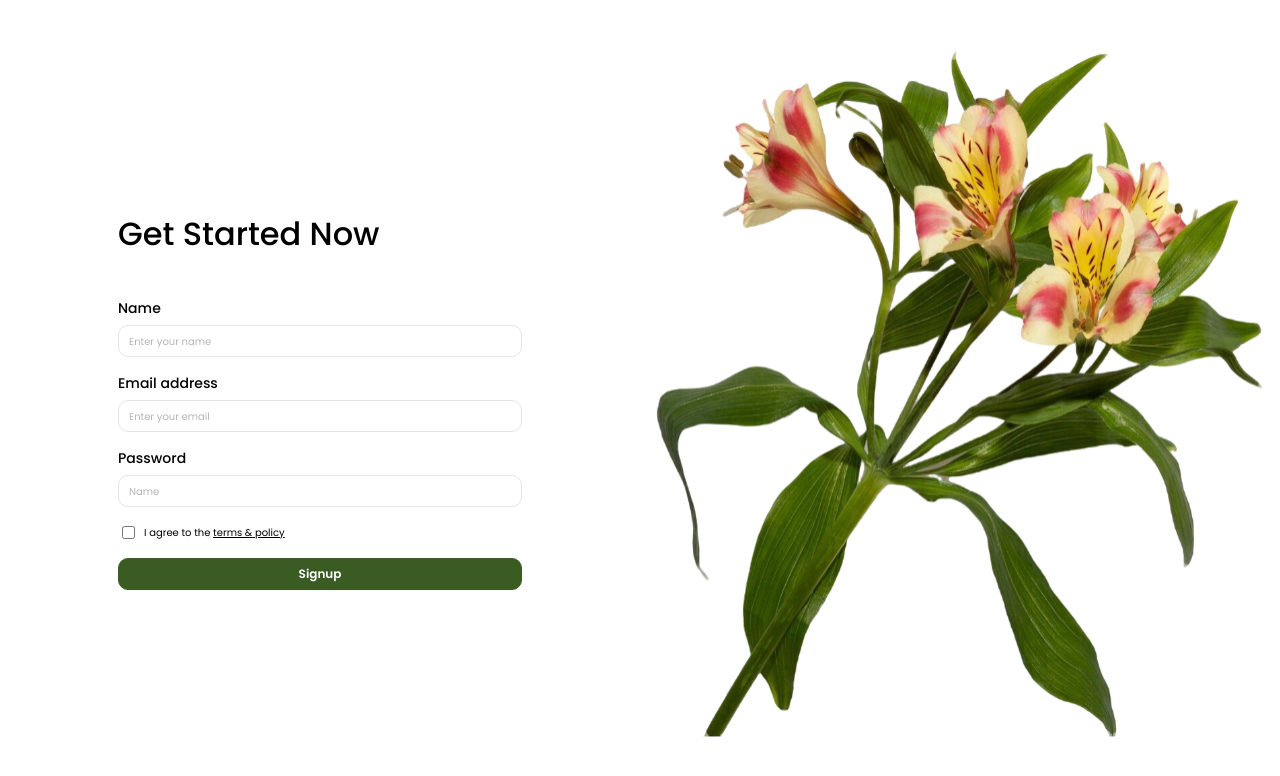
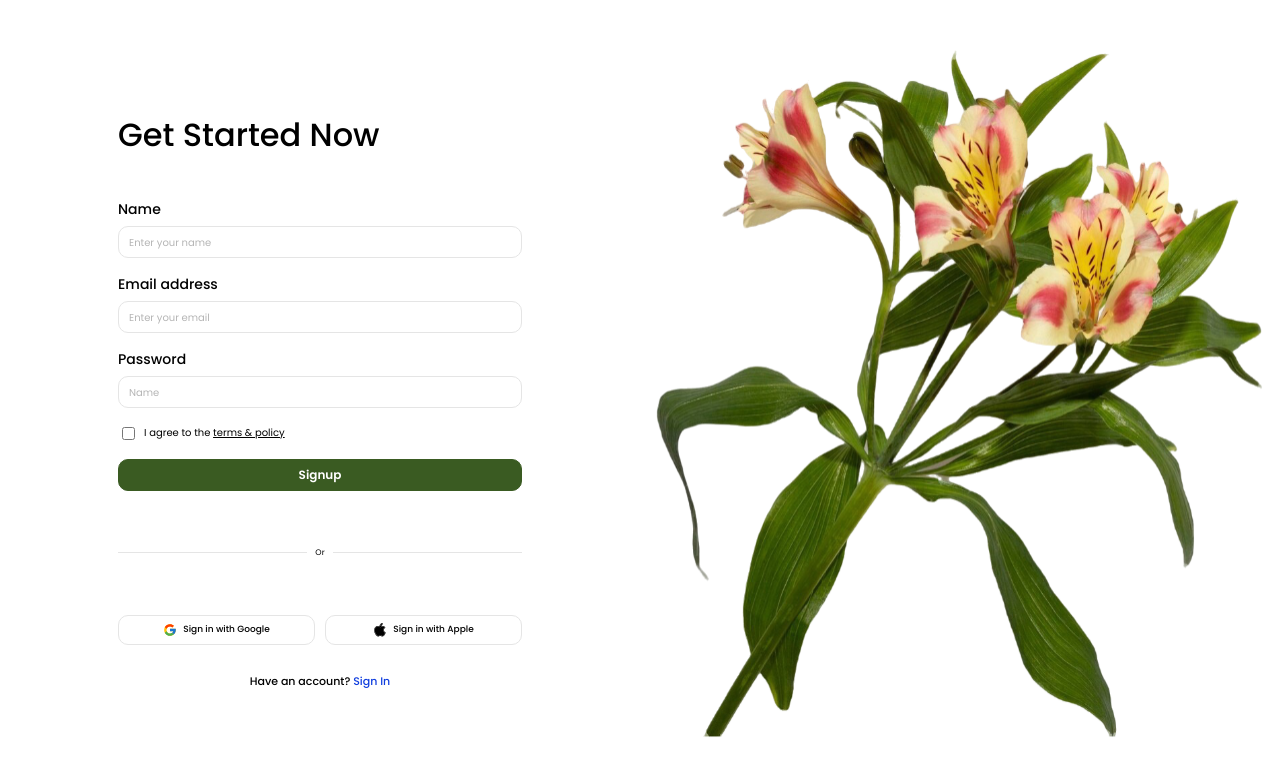
Before and after one commit to ChmB3r/appdev1-final-practical-exam, a React (Vite) app: page / in a window 1280 px wide. Shown: the top 776 px of the page. Built offline with nearby package versions, Linux system fonts and the light colour scheme.

Commit message:
Add divider and social sign-in buttons

```diff
--- a/src/SignUp.jsx
+++ b/src/SignUp.jsx
@@ -1,5 +1,7 @@
 import styles from "./SignUp.module.css";
 import blossom from "./assets/blossom-flower.svg";
+import googleLogo from "./assets/icons-google-logo.svg";
+import appleLogo from "./assets/icons-apple-logo.svg";
 
 export default function SignUp() {
   return (
@@ -29,6 +31,25 @@
                     </label>
 
                     <button type="submit" className={styles.button}>Signup</button>
+
+                    <div className={styles.divider}>
+                        <span>Or</span>
+                        </div>
+
+                        <div className={styles.socials}>
+                        <button type="button" className={styles.socialButton}>
+                            <img src={googleLogo} alt="" />
+                            <span>Sign in with Google</span>
+                        </button>
+                        <button type="button" className={styles.socialButton}>
+                            <img src={appleLogo} alt="" />
+                            <span>Sign in with Apple</span>
+                        </button>
+                        </div>
+
+                        <p className={styles.bottomText}>
+                            Have an account? <a href="#" className={styles.signInLink}>Sign In</a>
+                        </p>
                 </form>
             </div>
         </section>
--- a/src/SignUp.module.css
+++ b/src/SignUp.module.css
@@ -105,3 +105,62 @@
   font-weight: 600;
   cursor: pointer;
 }
+
+.divider {
+  display: flex;
+  align-items: center;
+  gap: 8px;
+  margin-top: 40px;
+  font-family: "Poppins", sans-serif;
+  font-size: 8px;
+  color: #000000;
+}
+
+.divider::before,
+.divider::after {
+  content: "";
+  flex: 1;
+  height: 1px;
+  background: #e5e5e5;
+}
+
+.socials {
+  display: flex;
+  gap: 10px;
+  margin-top: 40px;
+}
+
+.socialButton {
+  flex: 1;
+  height: 30px;
+  display: flex;
+  align-items: center;
+  justify-content: center;
+  gap: 6px;
+  border: 1px solid #e5e5e5;
+  border-radius: 10px;
+  background: #ffffff;
+  font-family: "Poppins", sans-serif;
+  font-size: 9px;
+  font-weight: 500;
+  cursor: pointer;
+}
+
+.socialButton img {
+  width: 14px;
+  height: 14px;
+}
+
+.bottomText {
+  margin: 12px 0 0;
+  text-align: center;
+  font-family: "Poppins", sans-serif;
+  font-size: 11px;
+  font-weight: 500;
+  color: #000000;
+}
+
+.signInLink {
+  color: #0f3dde;
+  text-decoration: none;
+}
```
Also changed, not shown: balmaceda-signup-bottom.png (added). Lines whose indentation alone changed are shown as unchanged.
